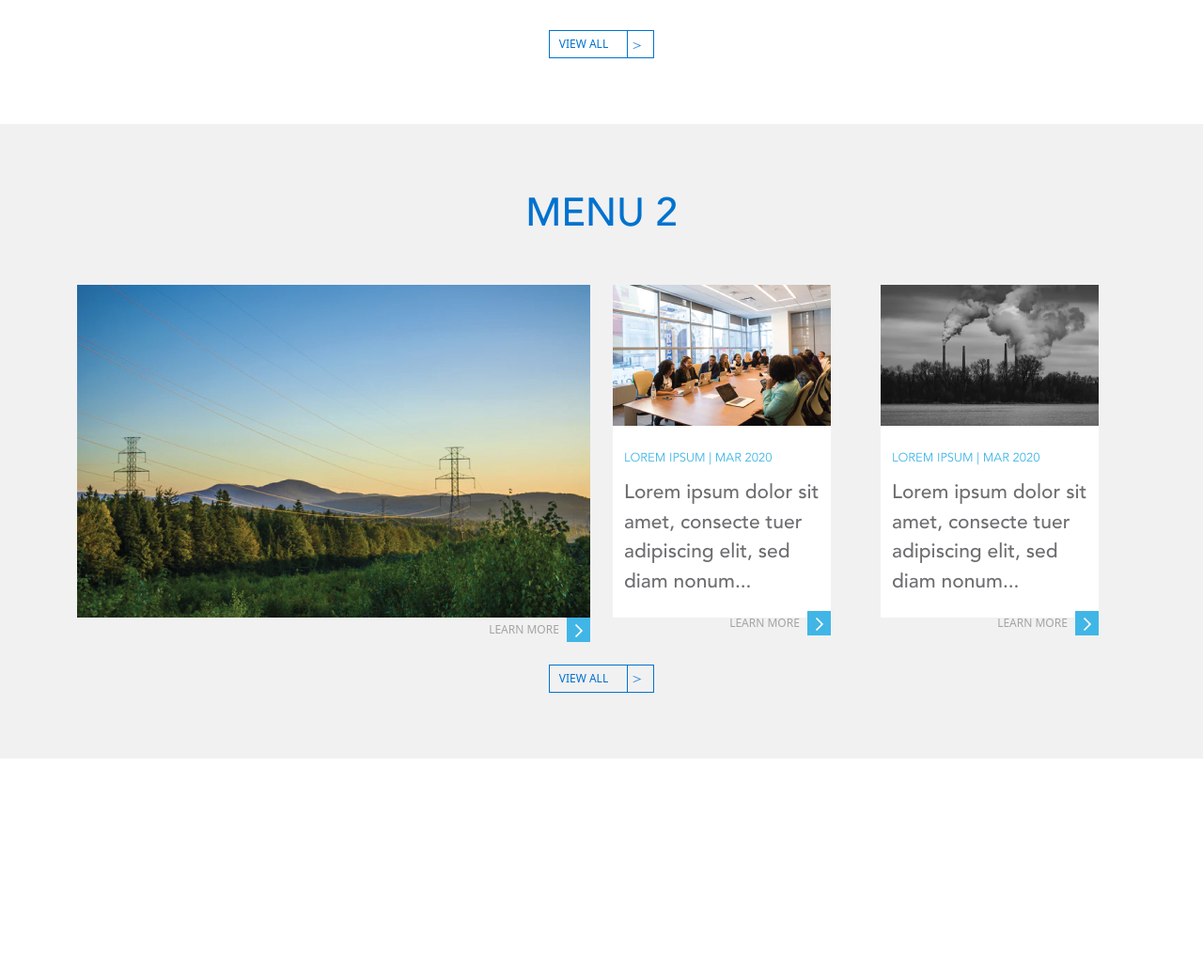
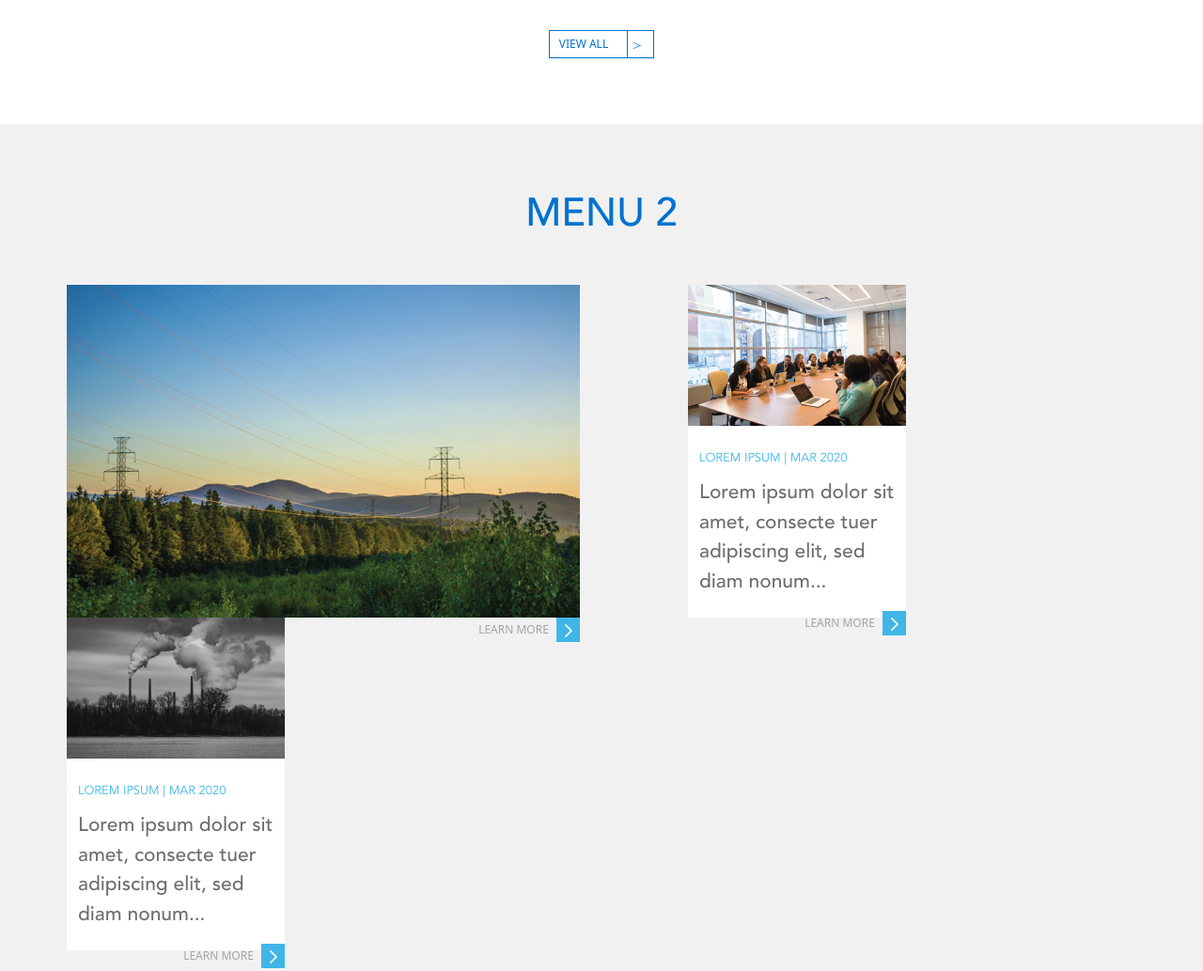
Before and after one commit to Sachinm06/UI-assignment, a plain HTML site: page index.html in a window 1280 px wide. Shown: the part 2040-3073 px from the top of the page at 94% size. Before the commit the page ends 2917 px from the top, so only its background shows below. Drawn offline with nearby package versions, Linux system fonts and the light colour scheme; a web font is replaced by a local one.

Commit message:
new change

```diff
--- a/index.html
+++ b/index.html
@@ -228,10 +228,11 @@
         <!-- -----------------------------------------menu 2------------------------------------ -->
 
         <section id="menu2">
-            <div class="container mt-5">
-                <h2 class="text-center">MENU 2</h2>
-                <div class="row no-gutters">
-                    <div class="col-lg-6 col-md-12">
+            <h2 class="text-center">MENU 2</h2>
+
+            <div class="container-fluid mt-5">
+                <div class="row ">
+                    <div class="col-lg-6 col-md-12 child-1">
                         <div class="menu2Img">
                             <img src="./img/546_354.jpg" alt="" class="menu2Img">
                             <div class="button-container4">
@@ -245,7 +246,7 @@
                         </div>
 
                     </div>
-                    <div class="col-lg-3 col-md-3">
+                    <div class="col-lg-3 col-md-3 child-2">
                         <div class="card-bo">
                             <img src="./img/232_150_1.jpg" class="card-img-t" alt="...">
                             <div class="card-bdy container">
@@ -263,7 +264,7 @@
                             </div>
                         </div>
                     </div>
-                    <div class="col-lg-3 col-md-3">
+                    <div class="col-lg-3 col-md-3 child-3">
                         <div class="card-bo">
                             <img src="./img/232_150_2.jpg" class="card-img-t" alt="...">
                             <div class="card-bdy container">
@@ -284,7 +285,7 @@
                 </div>
             </div>
 
-            <div class="button-container3 text-center" >
+            <div class="button-container3 text-center">
                 <a href="#" class="learn-more-button3" id="viewAll">
                     VIEW ALL <img src="./img/view_all.png" alt="Arrow" class="arrow2">
                 </a>
--- a/style.css
+++ b/style.css
@@ -470,6 +470,11 @@ p {
 #menu2 {
     background-color: #F1F1F2;
 }
+#menu2 .container-fluid{
+    display: flex;
+    justify-content: center;
+
+}
 
 #menu2 h2 {
     font-family: avenirMed;
@@ -513,3 +518,6 @@ p {
 #viewAll{
     margin-bottom: 70px;
 }
+.child-1{
+    margin-right: 80px;
+}
```
